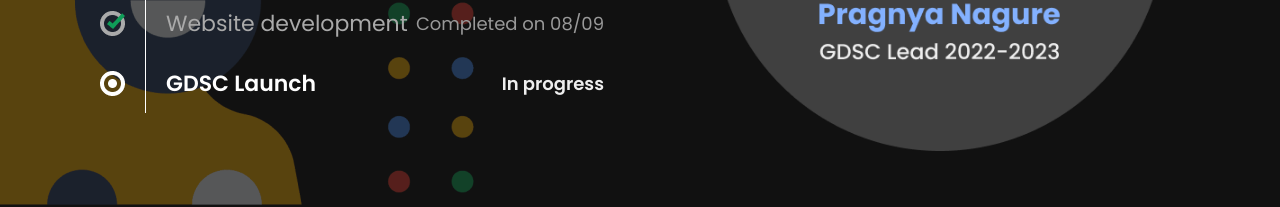
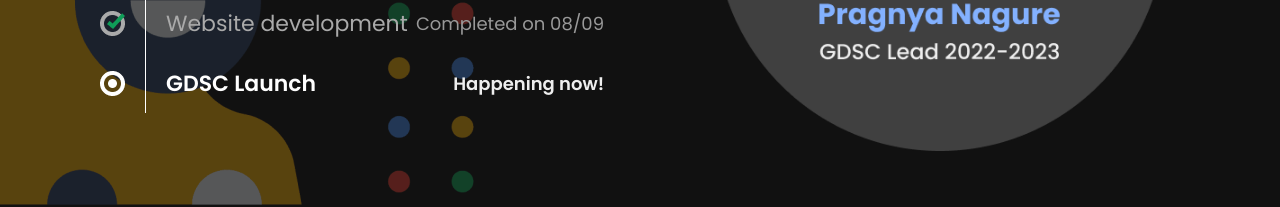
Before and after one commit to GDSC-SJEC/GDSC-Coming-Soon, a React (Create React App) app: page / in a window 1280 px wide. Shown: the part 508-715 px from the top of the page. Built offline with nearby package versions, Linux system fonts and the light colour scheme.

Commit message:
Update in progress text

```diff
--- a/src/App.js
+++ b/src/App.js
@@ -112,11 +112,11 @@
                   <div className="bar"></div>
                   <span className='task-container'>
                     <div className="task-item task-in-progress">GDSC Launch</div>
-                    <div className="mobile-in-progress">In progress</div>
+                    <div className="mobile-in-progress">Happening now!</div>
                   </span>
                 </div>
                 <div className="right">
-                  <div className="in-progress">In progress</div>
+                  <div className="in-progress">Happening now!</div>
                 </div>
               </div>
             </div>
```
